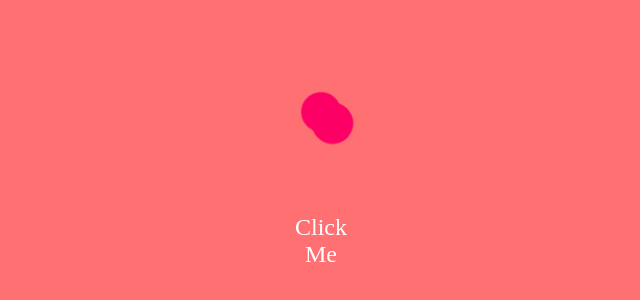
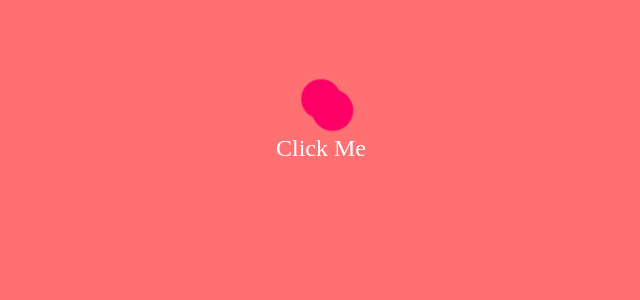
Before and after one commit to sa1eh06/clickerr, a plain HTML site: page index.html in a window 1280 px wide. Shown: the part 286-586 px from the top of the page, without its empty margins (319-959 px from the left). Drawn offline with Linux system fonts and the light colour scheme.

Commit message:
fixed the click me, should be on the same line now

```diff
--- a/index.html
+++ b/index.html
@@ -73,10 +73,6 @@
       font-size: 1.5em;
       text-align: center;
       cursor: pointer;
-      position: absolute;
-      top: calc(50% + 100px); /* Adjusted position */
-      left: 50%;
-      transform: translateX(-50%);
       color: white;
       z-index: 0; /* Ensure click-me is behind heart */
     }
```
